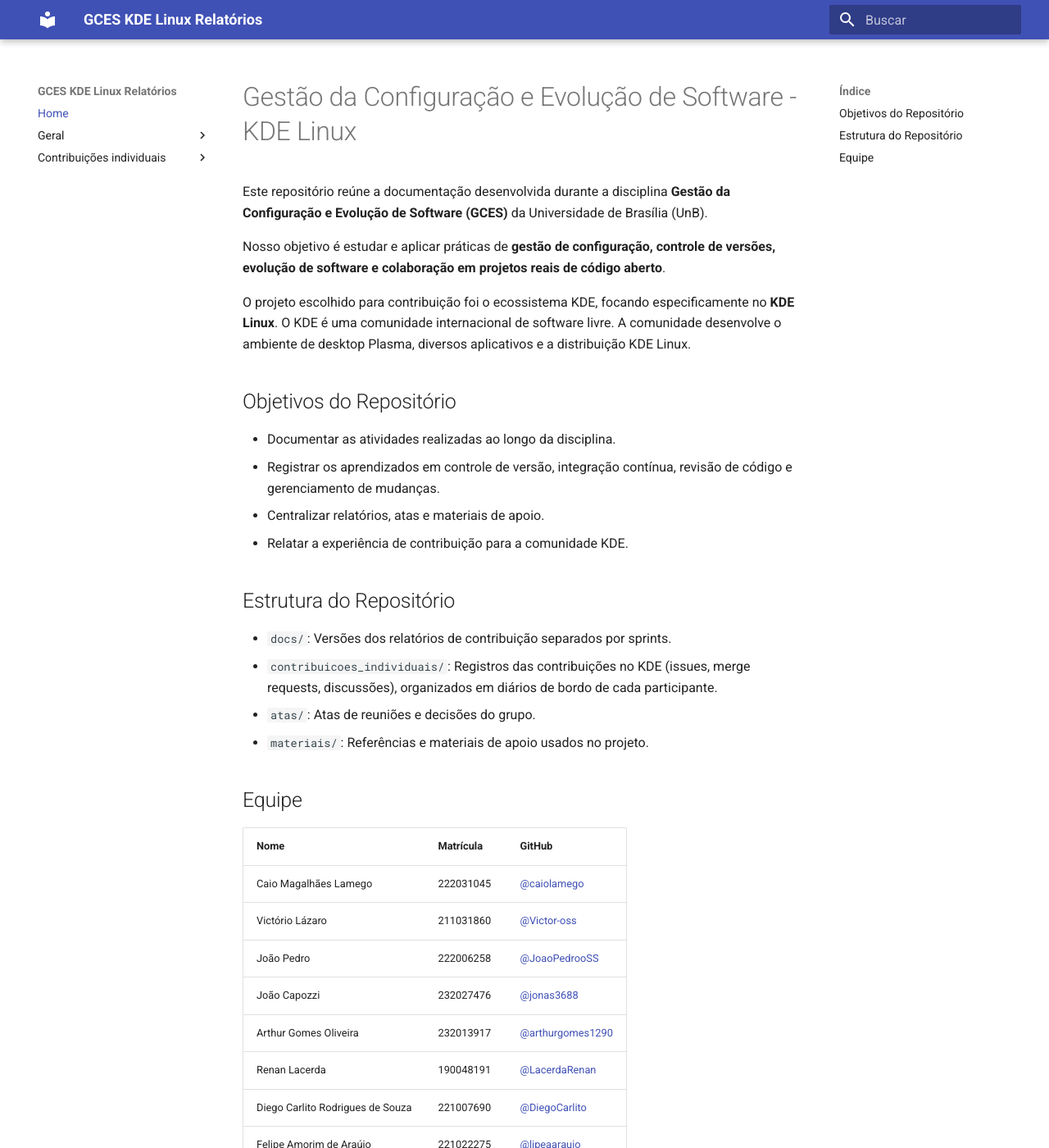
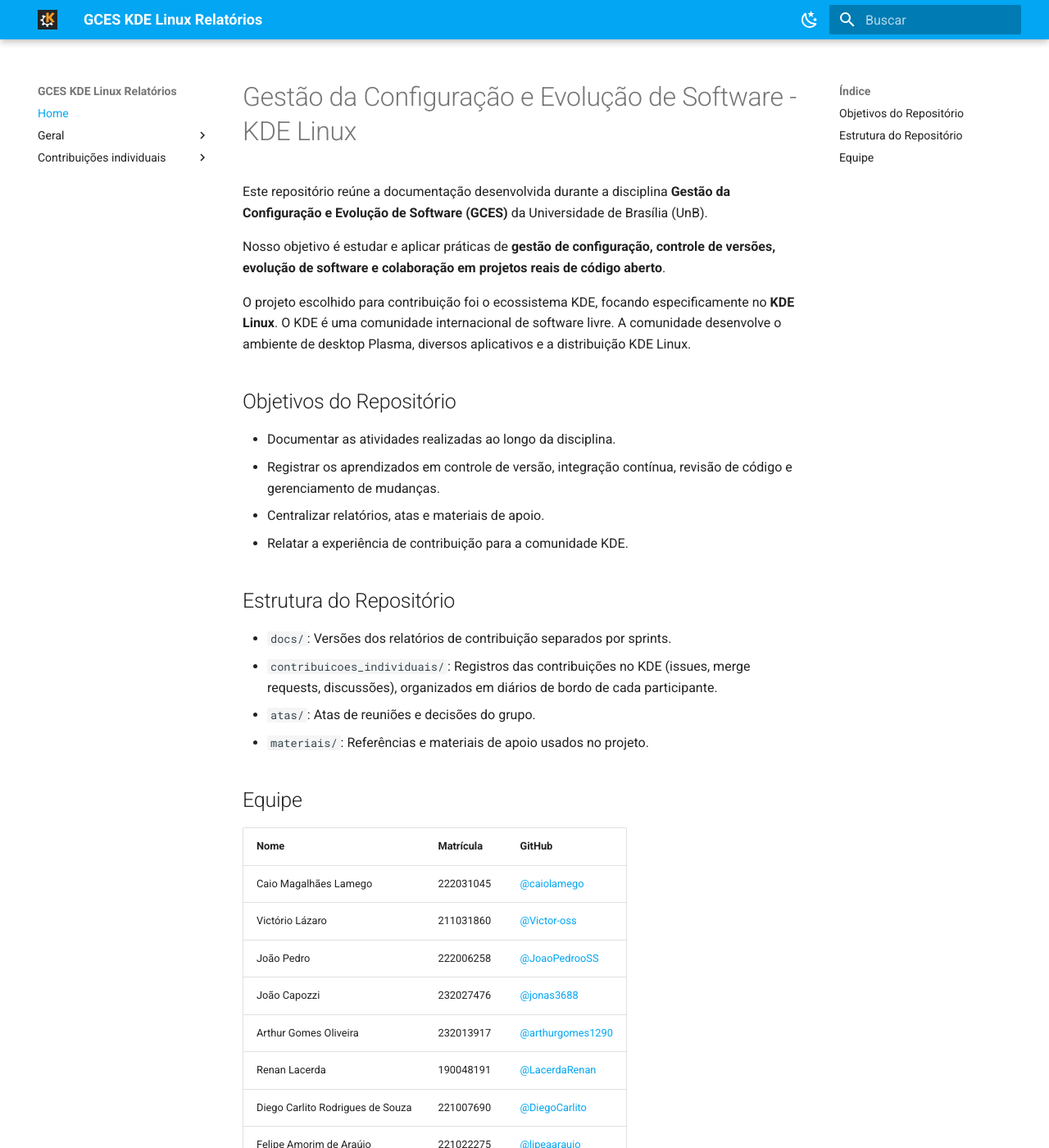
Before and after one commit to caiolamego/GCES-KDELinux-relatorios, an MkDocs documentation site: the page built from docs/index.md, in a window 1280 px wide and 1400 px high. Shown: the whole window at 82% size. Built offline with MkDocs 1.6.1 and Material for MkDocs 9.7.7, drawn with Linux system fonts in a browser that asks for light colours.

Commit message:
chore: adicionando logo do kde-linux e tema visual inspirado no kde

```diff
--- /dev/null
+++ b/docs/stylesheets/extra.css
@@ -0,0 +1,13 @@
+/* KDE Breeze light blue */
+:root {
+  --md-primary-fg-color:        #3daee9;
+  --md-primary-fg-color--light: #5cbef0;
+  --md-primary-fg-color--dark:  #1d99f3;
+  --md-accent-fg-color:         #1d99f3;
+}
+
+/* Keep header text/icons readable on the light blue background */
+.md-header,
+.md-tabs {
+  color: #ffffff;
+}
--- a/mkdocs.yml
+++ b/mkdocs.yml
@@ -2,6 +2,24 @@
 theme:
   name: material
   language: pt-BR
+  logo: assets/logo.png
+  favicon: assets/logo.png
+  palette:
+    - scheme: default
+      primary: light blue
+      accent: light blue
+      toggle:
+        icon: material/weather-night
+        name: Modo escuro
+    - scheme: slate
+      primary: light blue
+      accent: light blue
+      toggle:
+        icon: material/weather-sunny
+        name: Modo claro
+
+extra_css:
+  - stylesheets/extra.css
 
 nav:
   - Home: index.md
```
Also changed, not shown: pr-description.md (added, +29 -0 lines), docs/assets/logo.png (added).
